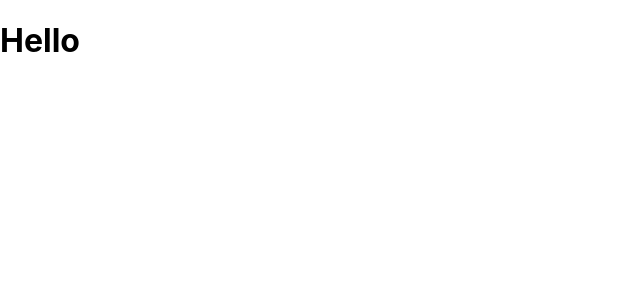
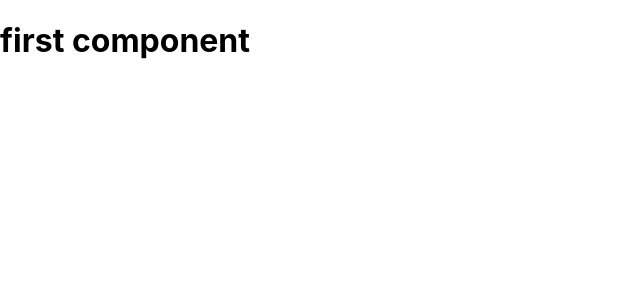
Before and after one commit to NathanielDaniels/Robofriends, a React (Create React App) app: page / in a window 1280 px wide. Shown: the top 300 px of the page, without its empty margins (0-640 px from the left). Built offline with nearby package versions, Linux system fonts and the light colour scheme.

Commit message:
first component

```diff
--- a/src/Hello.js
+++ b/src/Hello.js
@@ -2,7 +2,7 @@ import React, { Component } from "react";
 
 class Hello extends Component {
   render() {
-    return <h1>Hello</h1>;
+    return <h1>first component</h1>;
   }
 }
 
```
